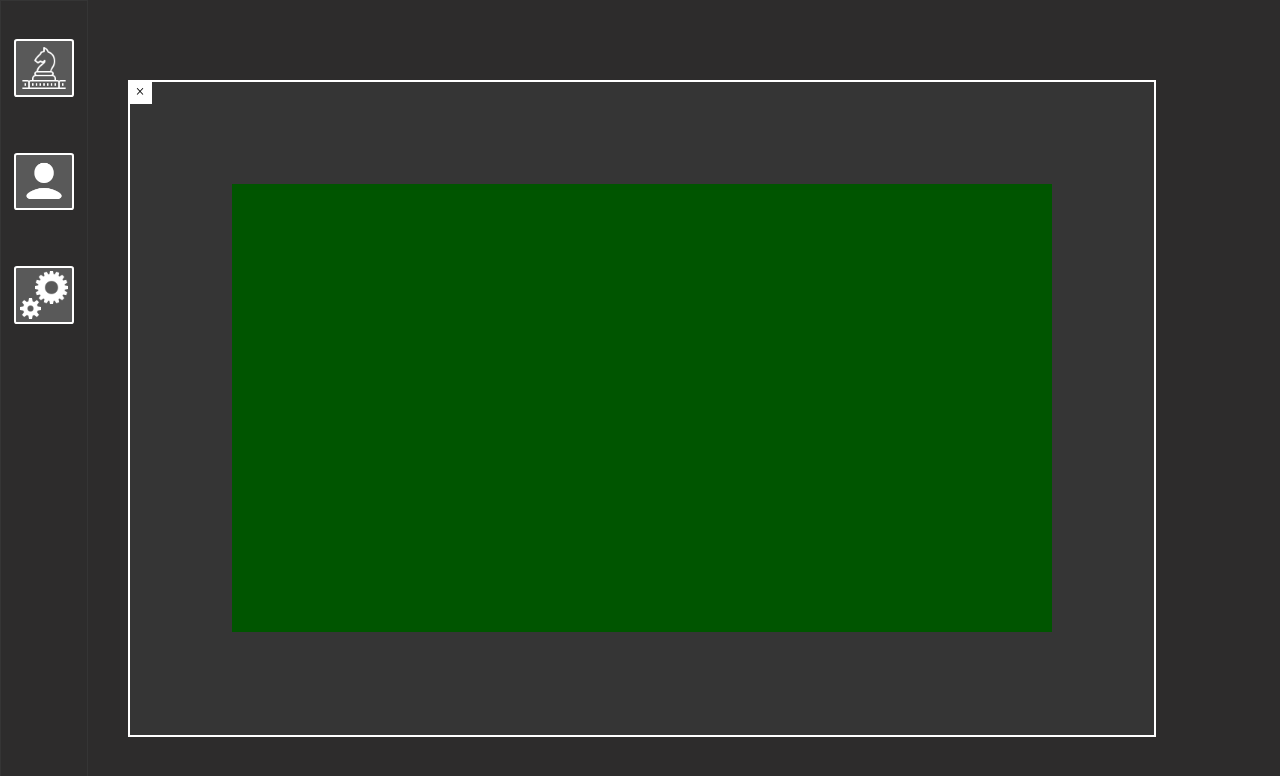
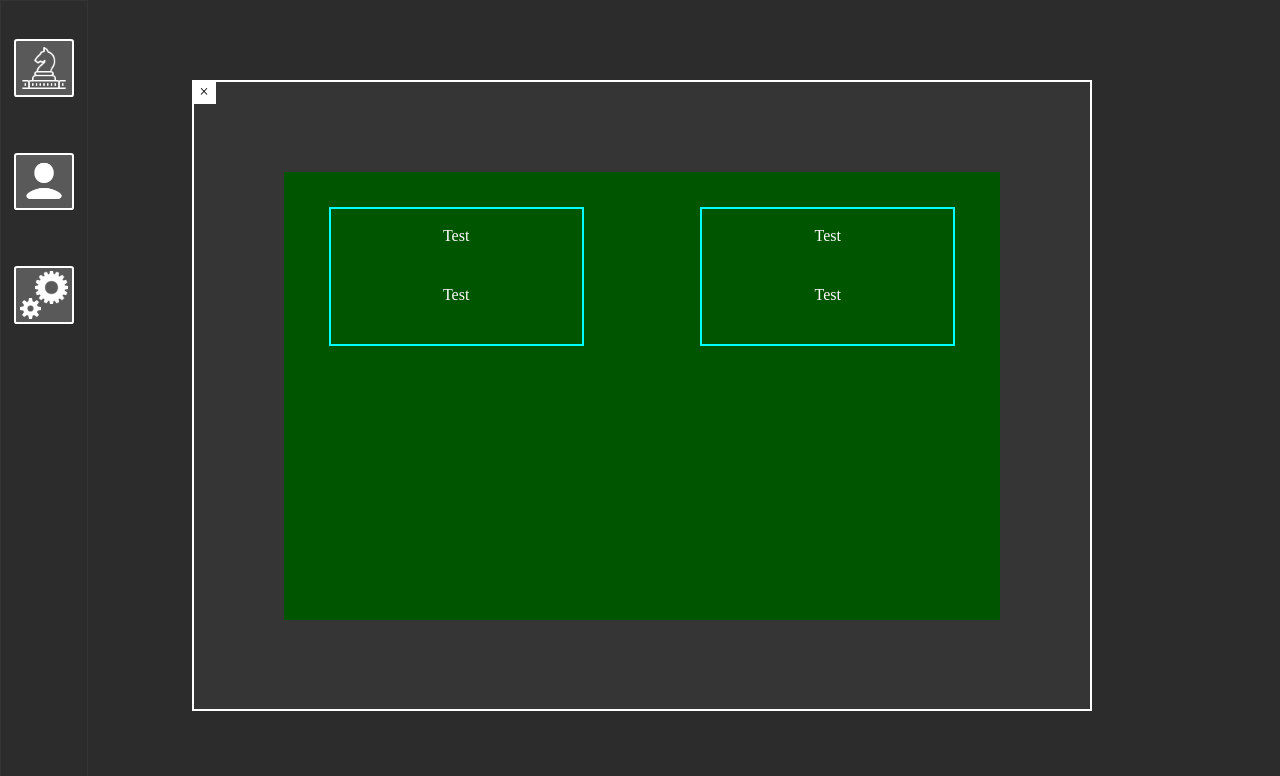
Before and after one commit to TannerTorrey3/top-king, a website: page src/public/index.html in a window 1280 px wide. Both pictures are taken after a click on the element 43 px from the left and 181 px from the top of the page. Drawn offline with Linux system fonts and the light colour scheme.

Commit message:
adding formatting-Menu

```diff
--- a/src/public/index.html
+++ b/src/public/index.html
@@ -10,16 +10,9 @@
     <link rel="icon" href="/img/icons/icon-192x192.png">
     <title>Top G Chess</title>
     <style id="html-css">
-
         html {
             width: 100%;
             background-color: #2d2c2c;
-            /*
-            background-image: url("/img/blurry-gradient-haikei.svg");
-            background-attachment: fixed;
-            background-size: cover;
-            overflow: hidden;
-            */
         }
         body {
             width: 100%;
@@ -28,8 +21,8 @@
         .expandable{
             position: fixed;
             top: 10%;
-            left:10%;
-            width: 80%;
+            left:15%;
+            width: 70%;
             height: 80%;
             opacity: 0;
             visibility: hidden;
@@ -42,7 +35,7 @@
             top: 0%;
             left: 0%;
             background-color: #353535;
-            border: solid 2px#ffffff;
+            border: solid 2px #ffffff;
             padding: 10%;
             width: 80%;
             height: 70%;
--- a/src/public/scripts/app.js
+++ b/src/public/scripts/app.js
@@ -49,20 +49,29 @@ function Board(){
         //Create Elements and assign classes
         dynamicContainer = document.createElement('section');
         dynamicContainer.classList.add('user');
+        dynamicContainer.classList.add('dyn');
+
         const colorTheme = document.createElement('section');
         colorTheme.classList.add('modal-item');
+
         const themeLabel = document.createElement('label');
         themeLabel.classList.add('item-label');
+        themeLabel.innerText = `Test`;
+        const secondLabel = themeLabel.cloneNode(true);
         //Append children
         dynamicContainer.appendChild(colorTheme);
         dynamicContainer.appendChild(themeLabel);
         colorTheme.appendChild(themeLabel);
+        colorTheme.appendChild(secondLabel);
+        const secondTheme = colorTheme.cloneNode(true);
+        dynamicContainer.appendChild(secondTheme);
         shadowHost.appendChild(dynamicContainer);
     }
     //Settings Menu Content
     function renderSettMn(){
         dynamicContainer = document.createElement('section');
         dynamicContainer.classList.add('settings');
+        dynamicContainer.classList.add('dyn');
         shadowHost.appendChild(dynamicContainer);
     }
     function renderMenu(id) {
@@ -73,9 +82,7 @@ function Board(){
         shadowHost.removeChild(dynamicContainer);
     }
     function checkEmpty(mode){
-        if(mode === 0){
-            return true;
-        }else return false;
+        return mode === 0;
     }
     //Dynamic menu content
     function loadModal(id,mode){
@@ -106,14 +113,32 @@ function Board(){
         background-color: #537ab1;
     }
     .user{
-        width: 100%;
-        height: 100%;
         background-color: #005500;
     }
     .settings{
+        background-color: #550000;
+    }
+    .modal-item{
+        width: 35%;
+        height: 30%;
+        border: solid 2px aqua;
+        display: flex;
+        flex-direction: column;
+        justify-content: space-evenly;
+        margin-top: 5%;
+    }
+    .item-label{
+        color: white;
+        height: 30%;
+        text-align: center;
+    }
+    .dyn{
         width: 100%;
         height: 100%;
-        background-color: #550000;
+        display: flex;
+        flex-direction: row;
+        justify-content: space-evenly;
+        column-gap: 10%;
     }`;
 
     shadowHost.appendChild(contentStyle);
```
